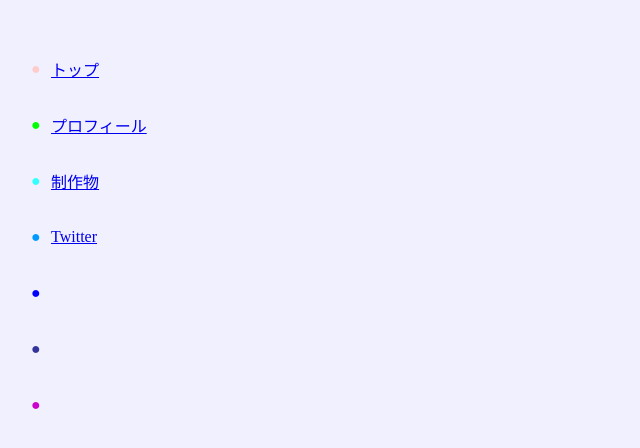
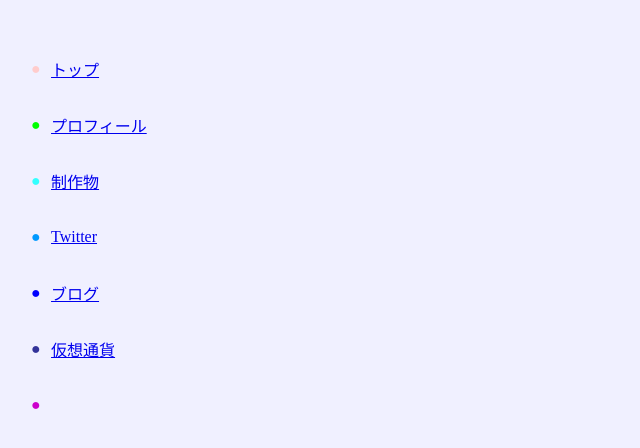
Before and after one commit to kotar0bot/kotar0bot.github.io, a plain HTML site: page menu.html in a window 1280 px wide. Shown: the whole page, without its empty margins (0-640 px from the left). Drawn offline with Linux system fonts and the light colour scheme.

Commit message:
ブログと仮想通貨のページの作成

```diff
--- a/menu.html
+++ b/menu.html
@@ -62,7 +62,7 @@
       <td width="15">　</td>
       <td width="10"><font color="#0000FF">●</font></td>
       <td width="148">
-        <p><a href="" target="right"></a></p>
+        <p><a href="blog.html" target="right">ブログ</a></p>
       </td>
     </tr>
     <tr>
@@ -74,7 +74,7 @@
       <td width="15">　</td>
       <td width="10"><font color="#333399">●</font></td>
       <td width="148">
-        <p><a href="" target="right"></a></p>
+        <p><a href="cryptocurrency.html" target="right">仮想通貨</a></p>
       </td>
     </tr>
     <tr>
```
Also changed, not shown: blog.html (added, +7 -0 lines), cryptocurrency.html (added, +7 -0 lines).
